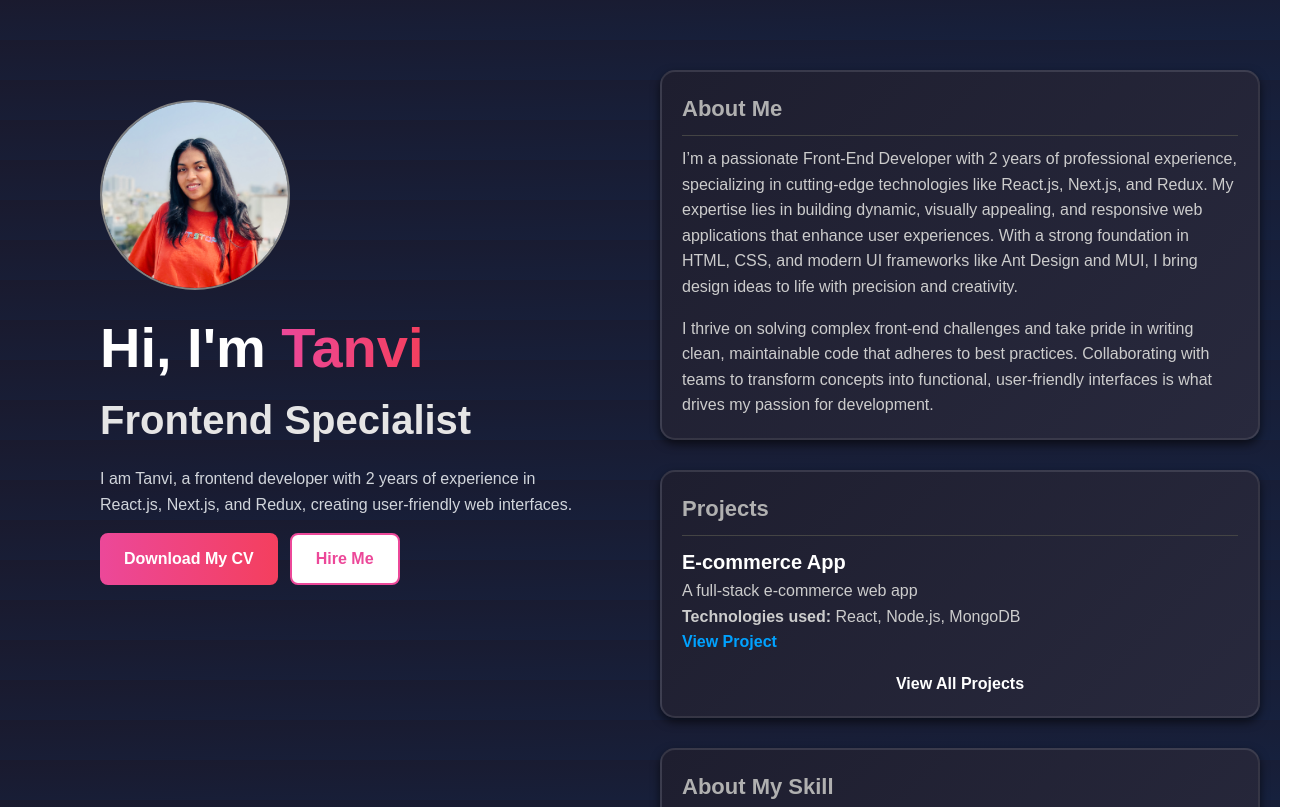
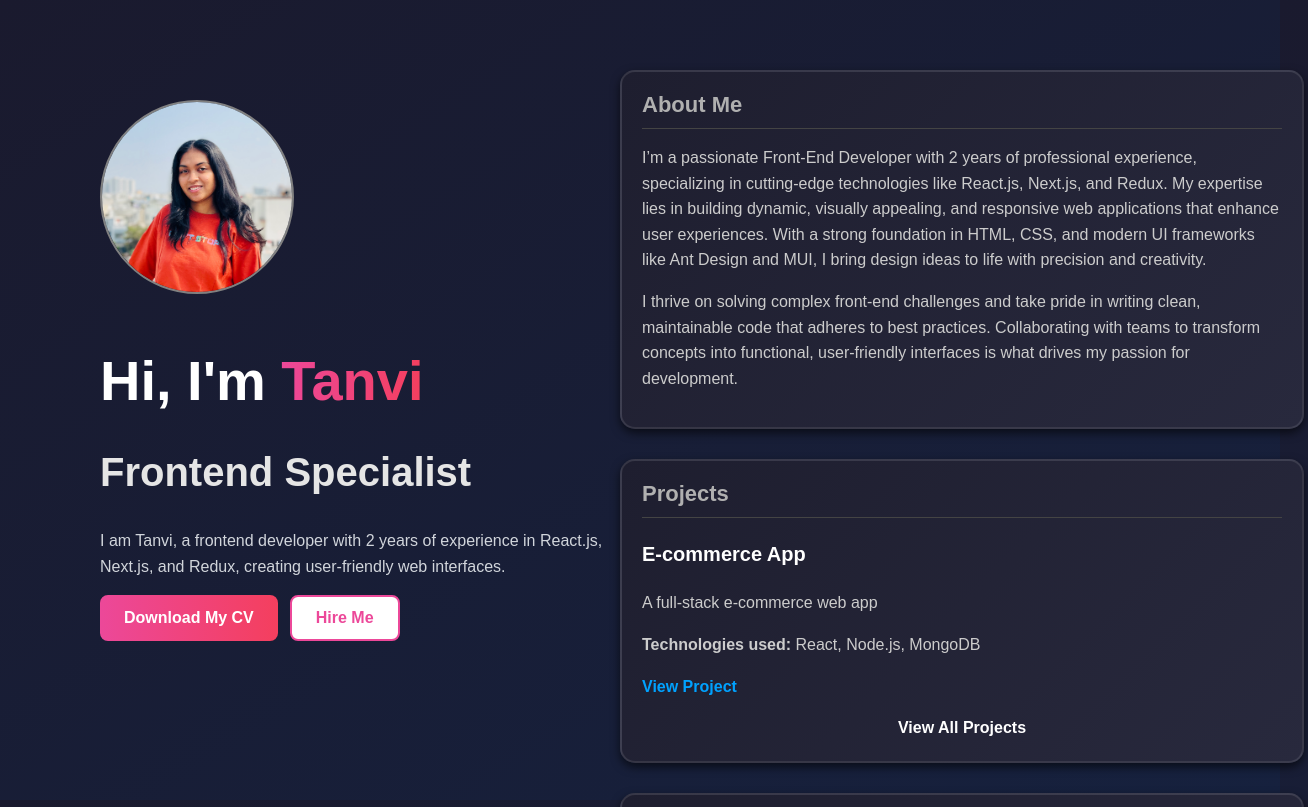
Before and after one commit to tanvidobariya8/tanvi-dev-portfolio, a Next.js app: page / in a window 1280 px wide. Shown: the top 807 px of the page, 1308 px wide, since content can reach past the window. Built offline with nearby package versions, Linux system fonts and the light colour scheme.

Commit message:
fixed css

```diff
--- a/Components/Contact.tsx
+++ b/Components/Contact.tsx
@@ -123,7 +123,7 @@ export const Contact = () => {
               }}
               type="submit"
             >
-              Download My CV
+              Contact Me
             </button>
           </form>
         </CardContent>
--- a/styles/globals.css
+++ b/styles/globals.css
@@ -1,11 +1,14 @@
-@tailwind base;
-@tailwind components;
-@tailwind utilities;
-
-body {
+body,
+html {
+  height: 100%;
+  margin: 0;
+  padding: 0;
   font-family: Arial, Helvetica, sans-serif;
   background: linear-gradient(to bottom right, #1a1a2e, #16213e);
+  overflow-x: hidden;
+
 }
+
 
 .animated-title {
   font-size: 2.5rem;
@@ -96,21 +99,3 @@ textarea:focus {
   border-color: #00ffaa;
   box-shadow: 0px 0px 5px rgba(0, 255, 170, 0.5);
 }
-
-/* Button Styling */
-.btn-submit {
-  background: linear-gradient(to right, #ff416c, #ff4b2b);
-  color: white;
-  padding: 12px;
-  font-size: 16px;
-  font-weight: bold;
-  border: none;
-  border-radius: 5px;
-  cursor: pointer;
-  width: 100%;
-  transition: background 0.3s ease-in-out;
-}
-
-.btn-submit:hover {
-  background: linear-gradient(to right, #ff4b2b, #ff416c);
-}
--- a/styles/home.module.css
+++ b/styles/home.module.css
@@ -2,6 +2,8 @@
 .container {
     color: white;
     padding: 20px;
+    width: 100%;
+    overflow-x: hidden;
 }
 
 /* Main Content */
@@ -9,6 +11,7 @@
     display: flex;
     width: 100%;
     flex-wrap: wrap;
+    overflow-x: hidden;
 
 }
 
```
